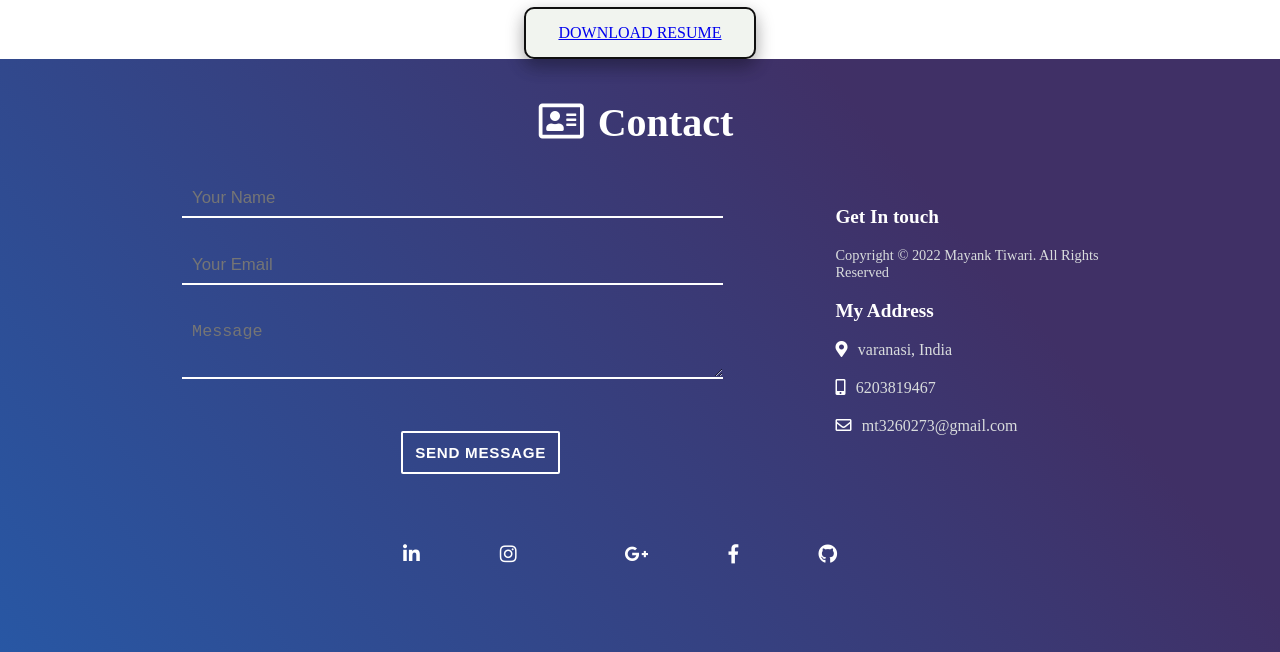
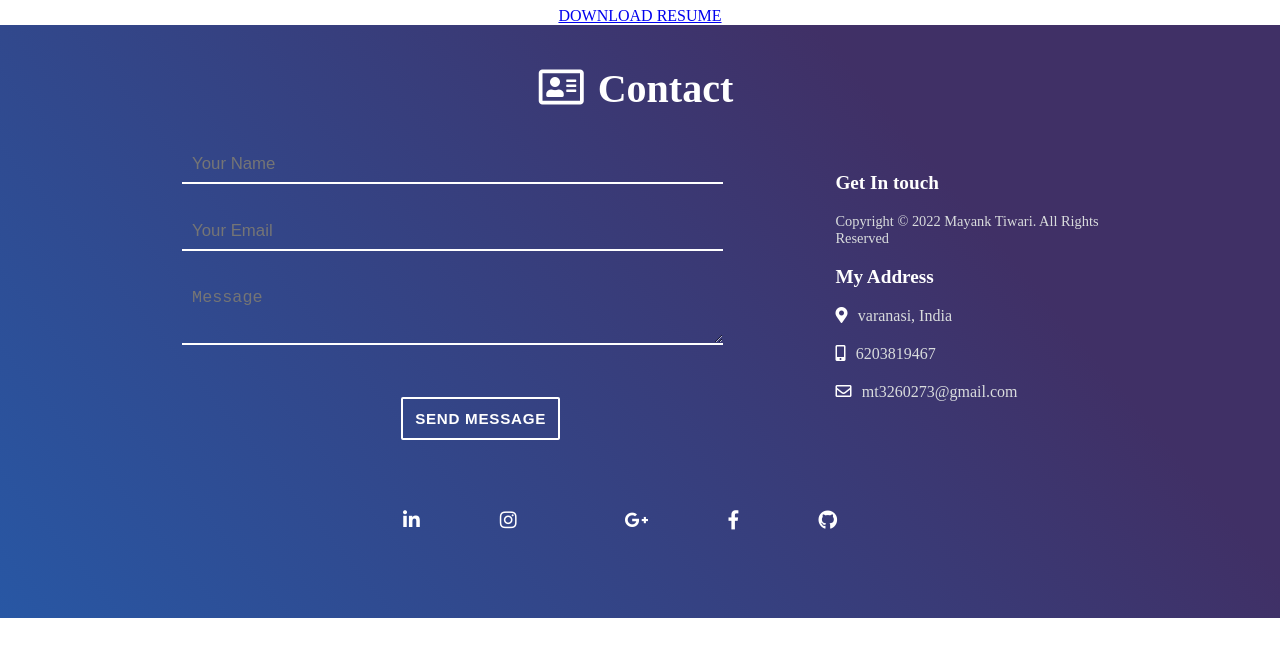
Before and after one commit to mayanktiwari58/Portfolio, a plain HTML site: page index.html in a window 1280 px wide. Shown: the part 3593-4245 px from the top of the page. After the commit the page ends 4211 px from the top, so only its background shows below. Drawn offline with Linux system fonts and the light colour scheme.

Commit message:
Update index.html

```diff
--- a/index.html
+++ b/index.html
@@ -427,7 +427,8 @@
                         </div>
 
                     </div>
-                    <div id="download">
+
+                    <div class="download">
                         <button">
 
                         <a href="https://drive.google.com/file/d/1QgINye0RM13Ork2UE7UmPNFVJGVjWSQ2/view?usp=sharing"> DOWNLOAD  RESUME</a></button>
```
